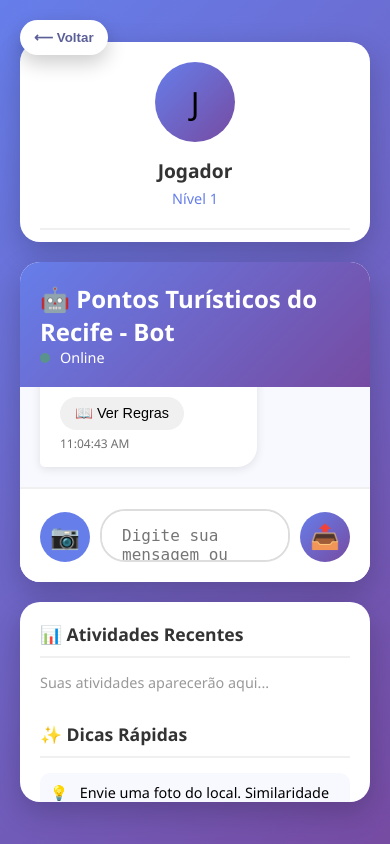
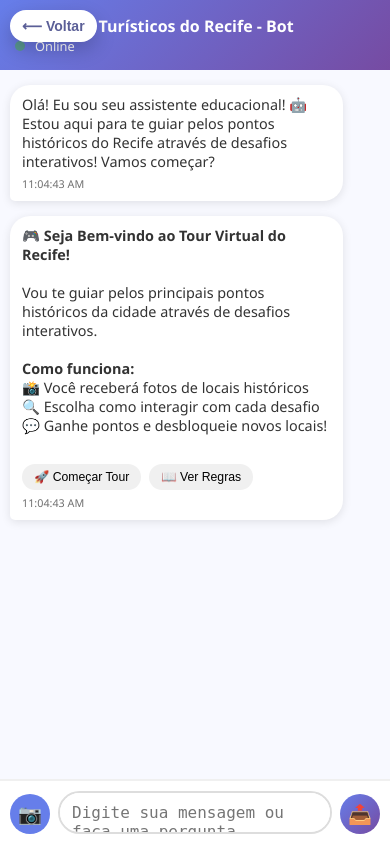
Before and after one commit to romullobastos/pontosTuristicosRecife, a Flask app: page /chatbot in a window 390 px wide. Run offline with Flask 3, Linux system fonts and the light colour scheme; the visitor is signed in with stand-in values (Sample User, id 1); data that the repository does not hold is empty.

Commit message:
feat: melhorar responsividade mobile e adicionar watchdog
- Corrigir layout do chatbot para mobile

- Adicionar CSS responsivo completo

- Adicionar watchdog no start.py para auto-reload

- Melhorar viewport e touch no mobile

```diff
--- a/requirements.txt
+++ b/requirements.txt
@@ -11,3 +11,4 @@ tqdm>=4.65.0
 flask>=2.3.0
 flask-cors>=4.0.0
 nltk>=3.8.0
+watchdog>=3.0.0
--- a/templates/chatbot.html
+++ b/templates/chatbot.html
@@ -2,13 +2,20 @@
 <html lang="pt-BR">
 <head>
     <meta charset="UTF-8">
-    <meta name="viewport" content="width=device-width, initial-scale=1.0">
+    <meta name="viewport" content="width=device-width, initial-scale=1.0, maximum-scale=1.0, user-scalable=no">
+    <meta name="apple-mobile-web-app-capable" content="yes">
+    <meta name="mobile-web-app-capable" content="yes">
     <title>🤖 Chatbot Educacional - Recife Histórico</title>
     <style>
         * {
             margin: 0;
             padding: 0;
             box-sizing: border-box;
+            -webkit-tap-highlight-color: transparent;
+        }
+
+        html {
+            overflow-x: hidden;
         }
 
         body {
@@ -180,11 +187,13 @@
         .chat-messages {
             flex: 1;
             overflow-y: auto;
+            overflow-x: hidden;
             padding: 20px;
             display: flex;
             flex-direction: column;
             gap: 15px;
             background: #f8f9ff;
+            -webkit-overflow-scrolling: touch; /* Scroll suave no iOS */
         }
 
         .message {
@@ -407,10 +416,156 @@
             .chat-container {
                 grid-template-columns: 1fr;
                 grid-template-rows: auto 1fr;
+                height: auto;
+                min-height: 90vh;
             }
 
             .sidebar, .activity-sidebar {
-                max-height: 200px;
+                display: none; /* Esconder sidebars em tablets */
+            }
+
+            .chat-area {
+                height: 90vh;
+            }
+        }
+
+        @media (max-width: 768px) {
+            body {
+                padding: 0;
+            }
+
+            .back-home {
+                top: 10px;
+                left: 10px;
+                padding: 8px 12px;
+                font-size: 14px;
+            }
+
+            .chat-container {
+                max-width: 100%;
+                height: 100vh;
+                gap: 0;
+                border-radius: 0;
+            }
+
+            .sidebar, .activity-sidebar {
+                display: none;
+            }
+
+            .chat-area {
+                border-radius: 0;
+                height: 100vh;
+            }
+
+            .chat-header {
+                padding: 15px;
+            }
+
+            .chat-header h2 {
+                font-size: 1.1em;
+            }
+
+            .chat-status {
+                font-size: 0.8em;
+            }
+
+            .chat-messages {
+                padding: 15px 10px;
+            }
+
+            .message {
+                max-width: 85%;
+                padding: 12px 15px;
+                font-size: 0.95em;
+            }
+
+            .chat-input-area {
+                padding: 10px;
+            }
+
+            .input-container {
+                gap: 8px;
+            }
+
+            .image-upload-btn {
+                width: 45px;
+                height: 45px;
+                font-size: 1.3em;
+            }
+
+            #chatInput {
+                padding: 12px 15px;
+                font-size: 16px; /* Evita zoom no iOS */
+            }
+
+            #sendBtn {
+                width: 45px;
+                height: 45px;
+                font-size: 1.3em;
+            }
+
+            .quick-buttons {
+                gap: 8px;
+            }
+
+            .quick-btn {
+                padding: 6px 12px;
+                font-size: 0.85em;
+            }
+
+            .image-preview img {
+                max-height: 150px;
+            }
+
+            /* Login mobile */
+            .player-setup {
+                grid-template-columns: 1fr;
+            }
+
+            .player-hero {
+                padding: 30px 20px;
+                align-items: center;
+                text-align: center;
+            }
+
+            .player-hero h1 {
+                font-size: 24px;
+            }
+
+            .player-form {
+                padding: 30px 20px;
+            }
+
+            .login-actions {
+                flex-direction: column;
+            }
+
+            .btn {
+                width: 100%;
+            }
+        }
+
+        /* Mobile pequeno */
+        @media (max-width: 480px) {
+            .chat-header h2 {
+                font-size: 1em;
+            }
+
+            .message {
+                max-width: 90%;
+                padding: 10px 12px;
+                font-size: 0.9em;
+            }
+
+            .image-upload-btn, #sendBtn {
+                width: 40px;
+                height: 40px;
+                font-size: 1.2em;
+            }
+
+            #chatInput {
+                padding: 10px 12px;
+                font-size: 16px;
             }
         }
 
```
Also changed, not shown: start.py (+126 -9 lines).
